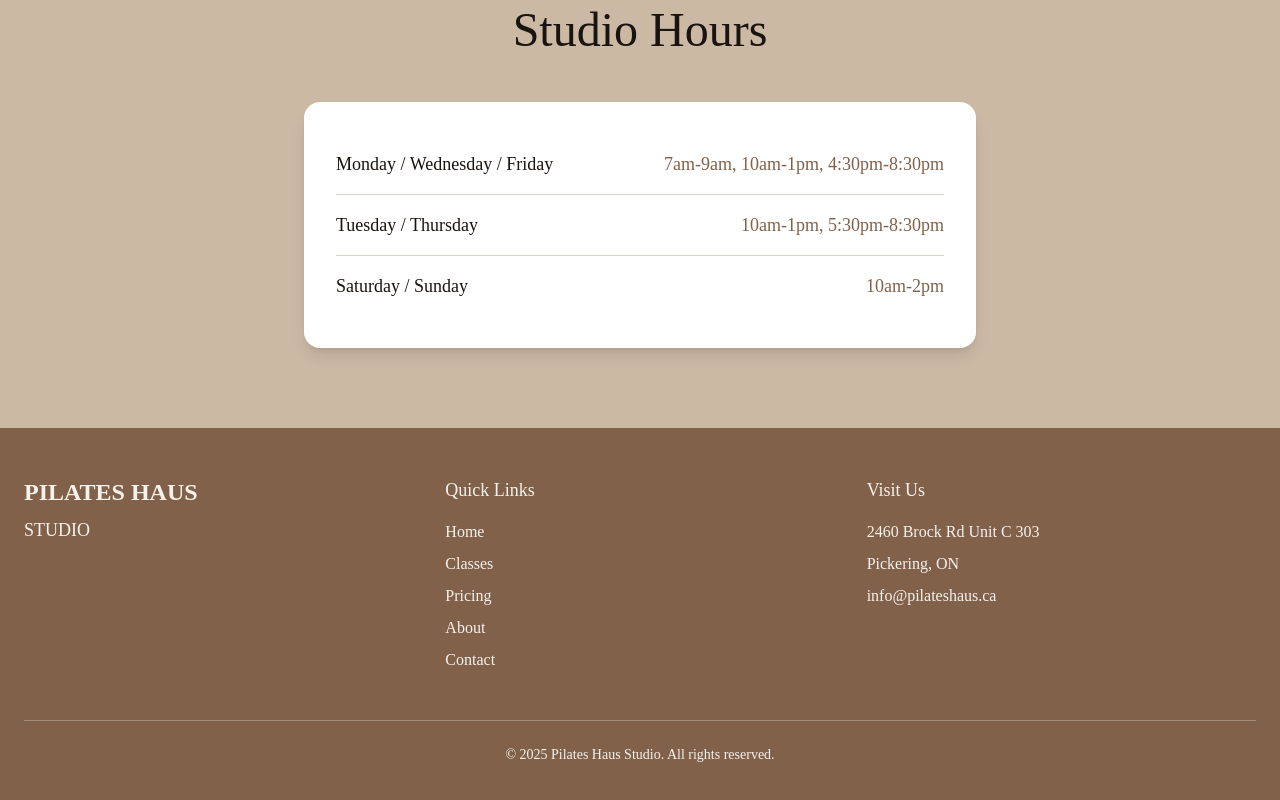
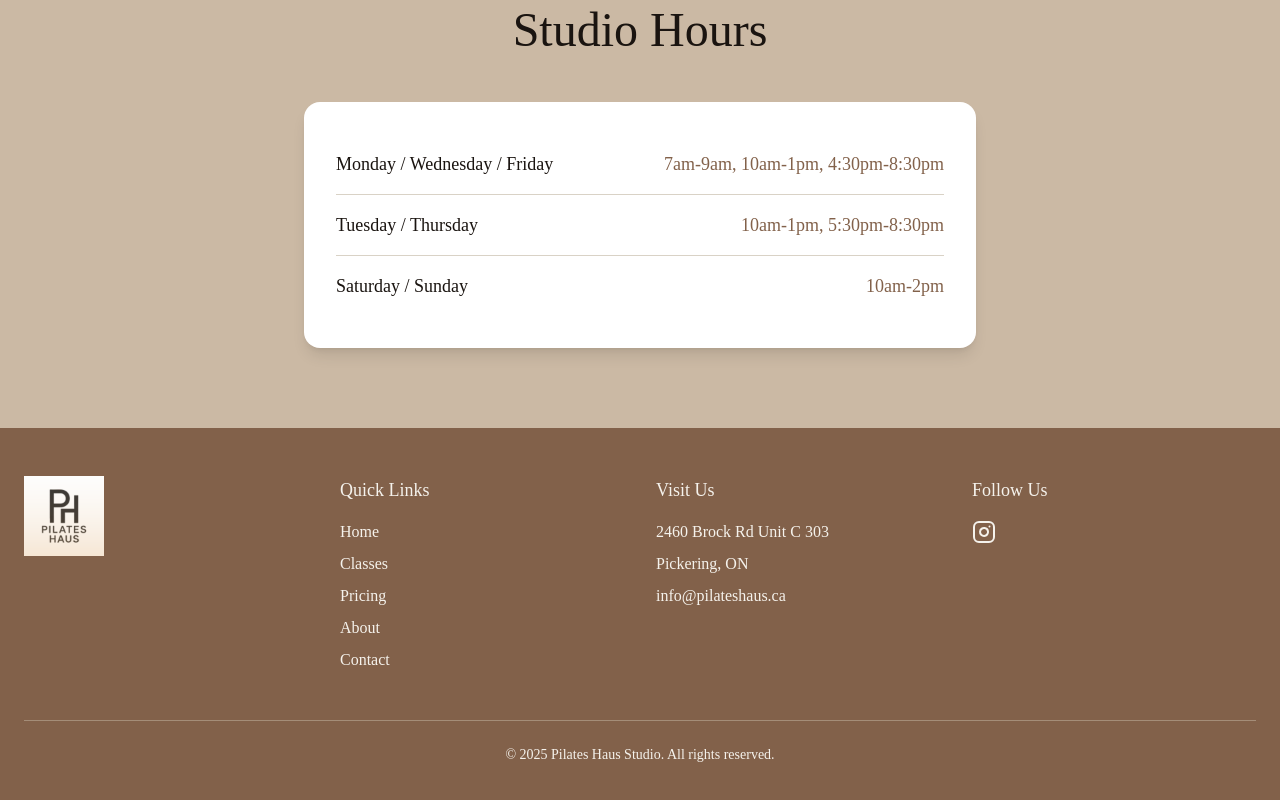
Before and after one commit to Joshuams128/PilatesHuas, a Next.js app: page / in a window 1280 px wide. Shown: the part 2986-3786 px from the top of the page. Built offline with nearby package versions, Linux system fonts and the light colour scheme.

Commit message:
updated social links and colours

```diff
--- a/src/app/classes/page.tsx
+++ b/src/app/classes/page.tsx
@@ -73,10 +73,7 @@
 ];
 
 const getDifficultyColor = (difficulty: string) => {
-  if (difficulty.includes("Beginner")) return "bg-[#CBB9A4]";
-  if (difficulty.includes("Intermediate")) return "bg-[#A48D78]";
-  if (difficulty.includes("Advanced")) return "bg-[#82614A]";
-  return "bg-[#D9D2C6]";
+  return "bg-[#82614A]";
 };
 
 export default function ClassesPage() {
--- a/src/app/page.tsx
+++ b/src/app/page.tsx
@@ -195,7 +195,7 @@
                 <h3 className="font-heading text-2xl mb-2 text-[#1A1410]">
                   {classItem.name}
                 </h3>
-                <span className="inline-block px-3 py-1 bg-[#A48D78] text-white text-sm font-heading rounded-full mb-4">
+                <span className="inline-block px-3 py-1 bg-[#82614A] text-white text-sm font-heading rounded-full mb-4">
                   {classItem.difficulty}
                 </span>
                 <p className="font-heading text-[#1A1410] text-sm">
--- a/src/app/pricing/page.tsx
+++ b/src/app/pricing/page.tsx
@@ -162,7 +162,7 @@
   {
     question: "What should I wear to class?",
     answer:
-      "Wear comfortable, form-fitting athletic wear. Grip socks are recommended and available for purchase at the studio.",
+      "Wear comfortable, form-fitting athletic wear. Grip socks are mandatory and available for purchase at the studio.",
   },
   {
     question: "Do I need to bring anything?",
--- a/src/components/Footer.tsx
+++ b/src/components/Footer.tsx
@@ -1,19 +1,22 @@
 import Link from "next/link";
+import Image from "next/image";
+import { Instagram } from "lucide-react";
 
 export function Footer() {
   return (
     <footer className="bg-[#82614A] text-[#F5F2EC]">
       <div className="max-w-[1440px] mx-auto px-6 py-12">
-        <div className="grid grid-cols-1 md:grid-cols-3 gap-8 items-start">
-          {/* Wordmark */}
-          <div>
-            <div className="font-heading text-2xl font-bold mb-2">
-              PILATES HAUS
-            </div>
-            <div className="font-heading text-lg">
-              STUDIO
-            </div>
-          </div>
+        <div className="grid grid-cols-1 md:grid-cols-4 gap-8 items-start">
+          {/* Logo */}
+          <Link href="/" className="flex items-center">
+            <Image
+              src="/images/logo.png"
+              alt="Pilates Haus Logo"
+              width={80}
+              height={80}
+              className="h-20 w-auto"
+            />
+          </Link>
 
           {/* Quick Links */}
           <div>
@@ -50,6 +53,22 @@
               </p>
             </div>
           </div>
+
+          {/* Social Links */}
+          <div>
+            <h3 className="font-heading text-lg mb-4">Follow Us</h3>
+            <div className="flex gap-4">
+              <a
+                href="https://www.instagram.com/pilateshaus.to/?hl=en"
+                target="_blank"
+                rel="noopener noreferrer"
+                className="hover:text-[#D9D2C6] transition"
+                aria-label="Follow us on Instagram"
+              >
+                <Instagram className="w-6 h-6" />
+              </a>
+            </div>
+          </div>
         </div>
 
         {/* Bottom Bar */}
```
